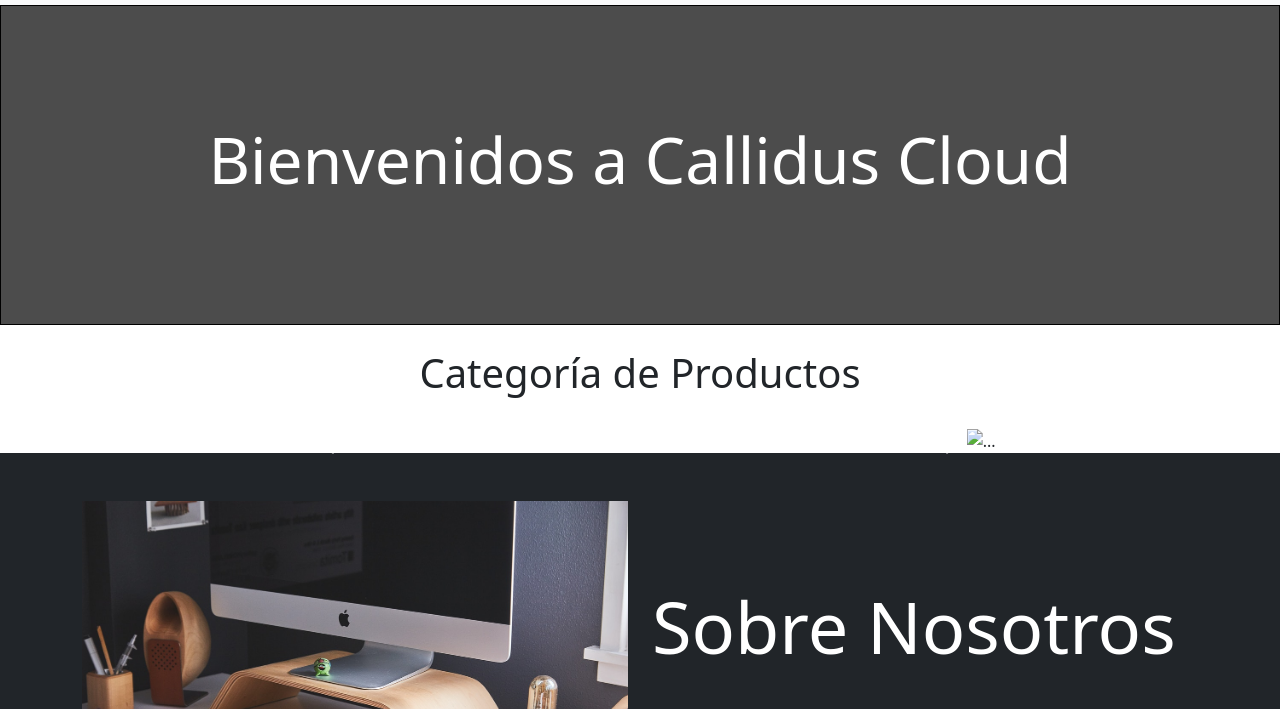
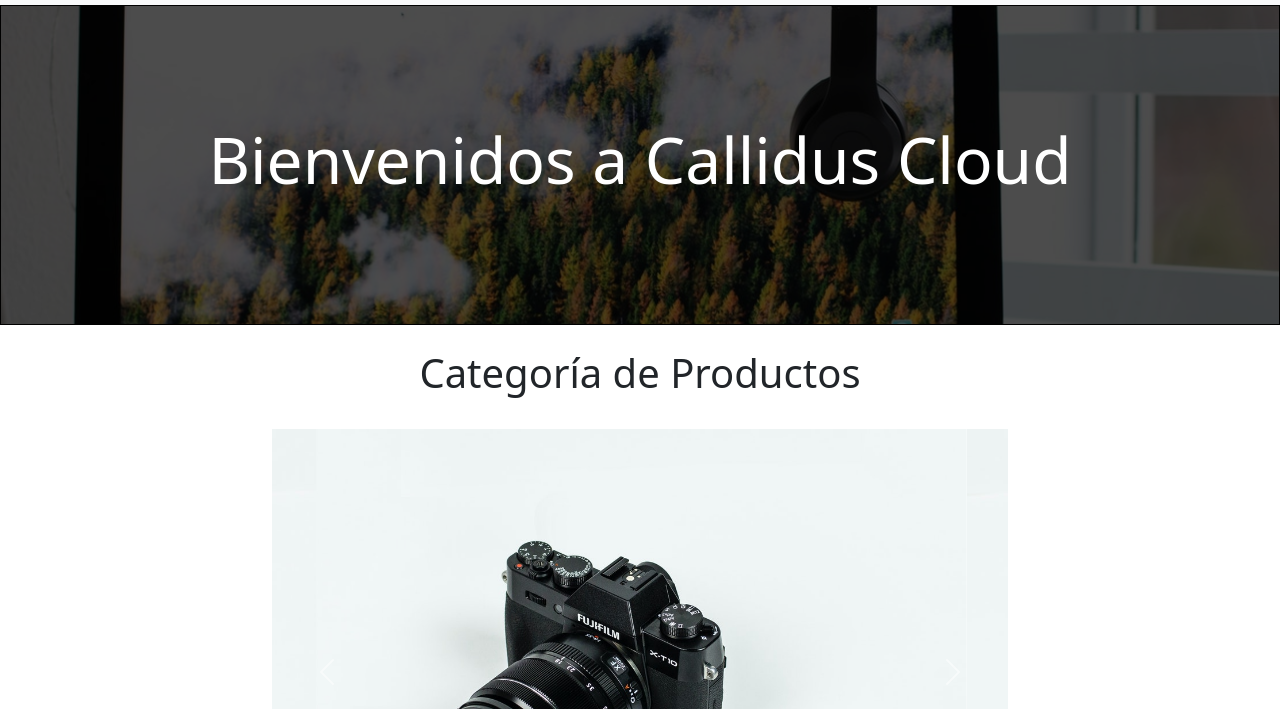
Before and after one commit to femaffi13/Bootstrap-Callidus, a plain HTML site: page index.html in a window 1280 px wide. Shown: the part 91-800 px from the top of the page. Drawn offline with nearby package versions, Linux system fonts and the light colour scheme; the site is published under a folder, as on GitHub Pages, so addresses that start at the root find nothing.

Commit message:
Quitando / de las imágenes que no cargaban

```diff
--- a/estilos.css
+++ b/estilos.css
@@ -7,7 +7,7 @@ header{
     width: 100%;
     height: 40vh;
     border: 1px solid black;
-    background-image: url('/assets/main.jpg');
+    background-image: url('assets/main.jpg');
     background-repeat: no-repeat;
     background-size: cover;
     background-attachment: fixed;
--- a/index.html
+++ b/index.html
@@ -73,20 +73,20 @@
                     <div class="carousel-inner">
                       <div class="carousel-item active">
                         <a href="#categoria1">
-                        <img src="/assets/producto.jpg" class="d-block w-100 h-10" alt="...">
+                        <img src="assets/producto.jpg" class="d-block w-100 h-10" alt="...">
                         <div class="carousel-caption d-none d-md-block text-dark">
                           <h5>Categoría 1</h5>
                         </div>
                         </a>
                       </div>
                       <div class="carousel-item">
-                          <img src="/assets/producto.jpg" class="d-block w-100" alt="...">
+                          <img src="assets/producto.jpg" class="d-block w-100" alt="...">
                         <div class="carousel-caption d-none d-md-block text-dark">
                             <h5>Categoría 2</h5>
                         </div>
                       </div>
                       <div class="carousel-item">
-                          <img src="/assets/producto.jpg" class="d-block w-100" alt="...">
+                          <img src="assets/producto.jpg" class="d-block w-100" alt="...">
                         <div class="carousel-caption d-none d-md-block text-dark">
                             <h5>Categoría 3</h5>
                         </div>
```
